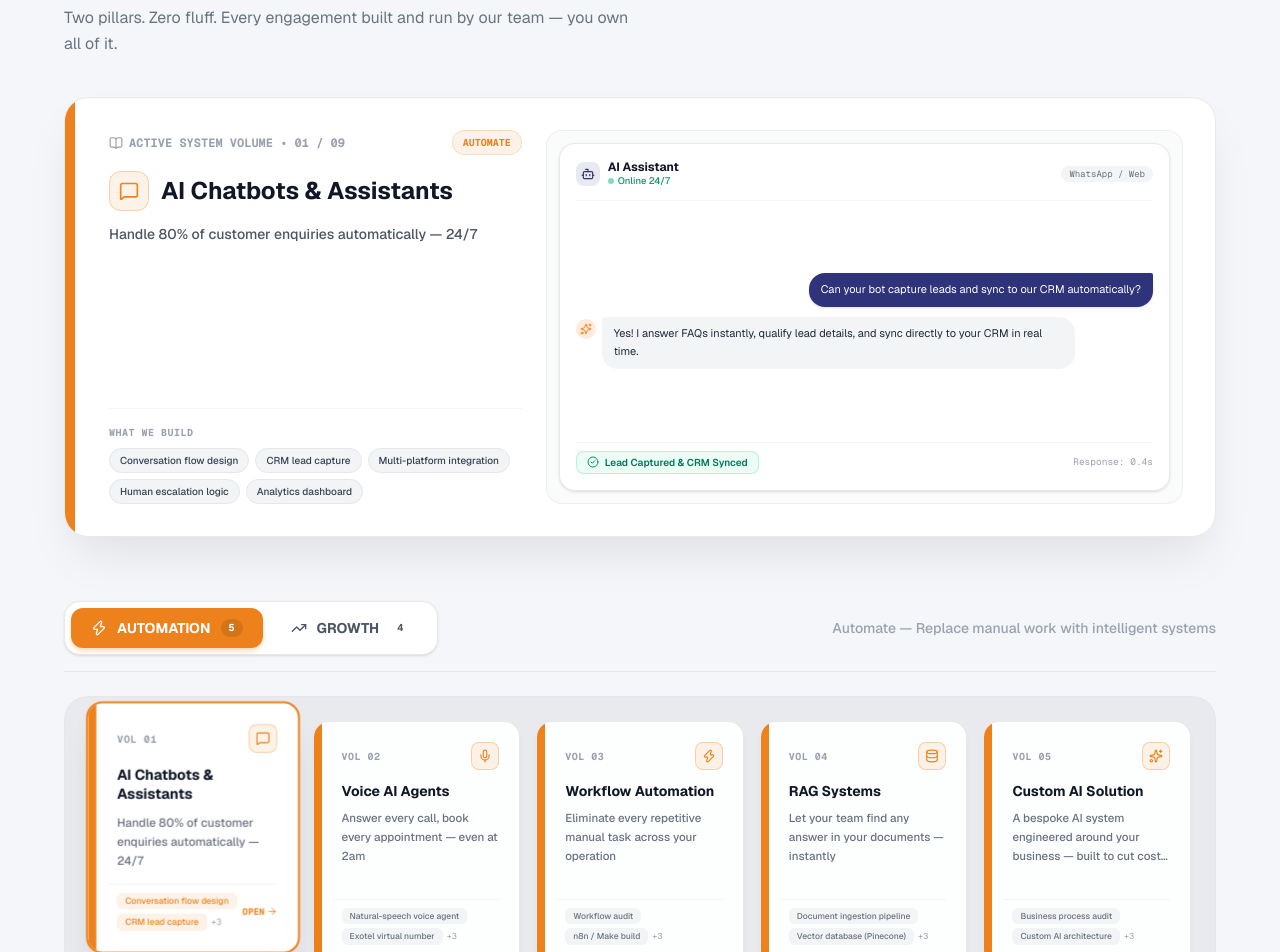
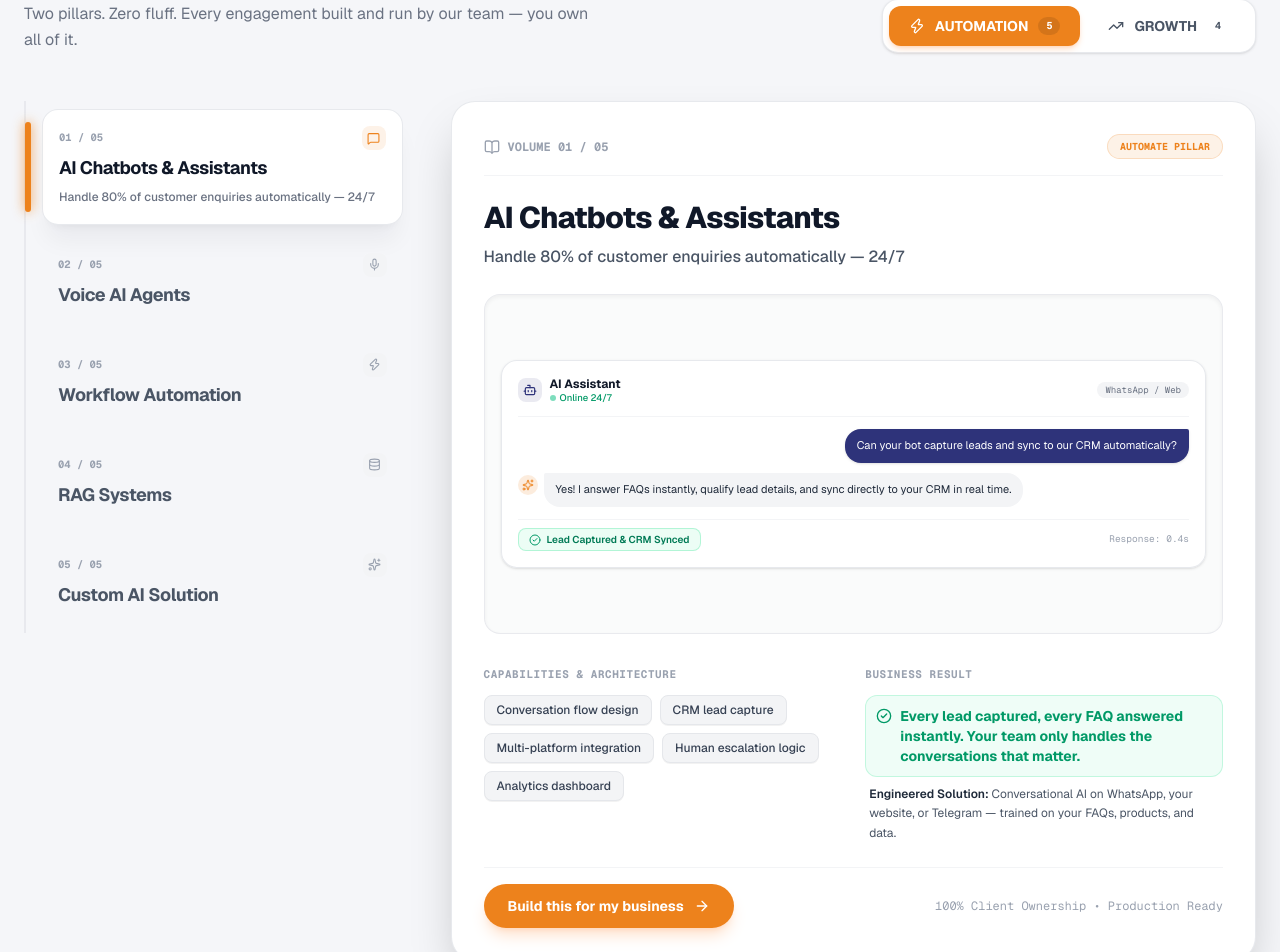
Before and after one commit to krush7789/Bail-fe-Test, a Next.js app: page / in a window 1280 px wide. Shown: the part 2260-3212 px from the top of the page. Built offline with nearby package versions, Linux system fonts and the light colour scheme.

Commit message:
services OnePage

```diff
--- a/src/components/immersive/ImmersiveServices.tsx
+++ b/src/components/immersive/ImmersiveServices.tsx
@@ -2,9 +2,8 @@
 
 import React, { useState } from "react";
 import { motion, AnimatePresence } from "framer-motion";
-import { GlowCard } from "@/components/ui/spotlight-card";
 import { DottedSurface } from "@/components/ui/dotted-surface";
-import { pillars, onRequest, type Service } from "@/content/catalog";
+import { pillars, onRequest, brand, type Service } from "@/content/catalog";
 import {
   SERVICE_VISUALS,
   ChatbotVisual,
@@ -22,6 +21,7 @@ import {
   BookOpen,
   ArrowRight,
   TrendingUp,
+  CheckCircle2,
   type LucideIcon,
 } from "lucide-react";
 
@@ -30,7 +30,6 @@ const PILLAR_META = {
     accentText: "text-[var(--bail-orange)]",
     accentBg: "bg-[var(--bail-orange)]/10",
     accentBorder: "border-[var(--bail-orange)]/30",
-    spineRibbon: "bg-[var(--bail-orange)]",
     dividerColor: "var(--bail-orange)",
     labelColor: "text-[var(--bail-orange)]",
     icons: [MessageSquare, Mic, Zap, Database, Sparkles] as LucideIcon[],
@@ -39,7 +38,6 @@ const PILLAR_META = {
     accentText: "text-[var(--bail-navy)]",
     accentBg: "bg-[var(--bail-navy)]/10",
     accentBorder: "border-[var(--bail-navy)]/30",
-    spineRibbon: "bg-[var(--bail-navy)]",
     dividerColor: "var(--bail-navy)",
     labelColor: "text-[var(--bail-navy)]",
     icons: [Target, Send, MessageCircle, BarChart2] as LucideIcon[],
@@ -51,239 +49,25 @@ const ALL_SERVICES = pillars.flatMap((p) =>
   p.services.map((s) => ({ ...s, pillarId: p.id }))
 );
 
-// ─── 1. Active Open-Book Terminal / Live System Preview ──────────────────────
-
-function OpenBookSystemPreview({ activeId }: { activeId: number }) {
-  const activeService = ALL_SERVICES.find((s) => s.id === activeId) ?? ALL_SERVICES[0];
-  const meta = PILLAR_META[activeService.pillarId as keyof typeof PILLAR_META];
-
-  // Find icon index
-  const pillar = pillars.find((p) => p.id === activeService.pillarId);
-  const serviceIndex = pillar?.services.findIndex((s) => s.id === activeId) ?? 0;
-  const Icon = meta.icons[serviceIndex] ?? Sparkles;
-
-  const ActiveVisualComponent = SERVICE_VISUALS[activeId] ?? ChatbotVisual;
-
-  return (
-    <div className="w-full max-w-6xl mx-auto mb-16 rounded-3xl bg-white border border-gray-200/90 shadow-2xl shadow-gray-900/10 backdrop-blur-xl p-6 md:p-8 flex flex-col lg:flex-row gap-6 min-h-[380px] lg:h-[440px] relative overflow-hidden">
-      {/* Decorative Book Spine Ribbon Accent on Left */}
-      <div
-        className={`absolute top-0 left-0 bottom-0 w-2.5 ${
-          activeService.pillarId === "automate"
-            ? "bg-[var(--bail-orange)]"
-            : "bg-[var(--bail-navy)]"
-        }`}
-      />
-
-      {/* Left Info Column (~40% Width) */}
-      <div className="w-full lg:w-[40%] flex flex-col justify-between space-y-4 pl-3">
-        <div>
-          {/* Header Row */}
-          <div className="flex items-center justify-between gap-2 mb-4">
-            <div className="flex items-center gap-1.5 text-xs font-bold font-mono text-gray-400">
-              <BookOpen className="w-3.5 h-3.5 text-gray-400" />
-              <span>ACTIVE SYSTEM VOLUME • {String(activeService.id).padStart(2, "0")} / 09</span>
-            </div>
-            <span
-              className={`text-[10px] font-mono font-bold uppercase px-2.5 py-1 rounded-full ${
-                activeService.pillarId === "automate"
-                  ? "bg-[var(--bail-orange)]/10 text-[var(--bail-orange)] border border-[var(--bail-orange)]/20"
-                  : "bg-[var(--bail-navy)]/10 text-[var(--bail-navy)] border border-[var(--bail-navy)]/20"
-              }`}
-            >
-              {activeService.pillarId}
-            </span>
-          </div>
-
-          {/* Title & Icon */}
-          <div className="flex items-center gap-3 mb-3">
-            <div
-              className={`w-10 h-10 rounded-xl flex items-center justify-center ${meta.accentBg} border ${meta.accentBorder} shrink-0`}
-            >
-              <Icon size={20} className={meta.accentText} />
-            </div>
-            <h3 className="text-xl md:text-2xl font-bold text-gray-900 leading-tight">
-              {activeService.title}
-            </h3>
-          </div>
-
-          {/* Hook Description (Verbatim) */}
-          <p className="text-sm font-medium text-gray-600 leading-relaxed mb-4">
-            {activeService.hook}
-          </p>
-        </div>
-
-        {/* Capability Tags (Verbatim) */}
-        <div className="pt-4 border-t border-gray-100">
-          <span className="text-[10px] font-bold uppercase tracking-wider text-gray-400 block mb-2 font-mono">
-            WHAT WE BUILD
-          </span>
-          <div className="flex flex-wrap gap-1.5">
-            {activeService.whatWeBuild.map((item, i) => (
-              <span
-                key={i}
-                className="text-[10px] px-2.5 py-1 rounded-full font-medium bg-gray-100 border border-gray-200 text-gray-700"
-              >
-                {item}
-              </span>
-            ))}
-          </div>
-        </div>
-      </div>
-
-      {/* Right Column (~60% Width): Dynamic Visual Simulation */}
-      <div className="w-full lg:w-[60%] h-64 lg:h-full rounded-2xl bg-gray-50/80 p-3 border border-gray-200/60 overflow-hidden relative">
-        <AnimatePresence mode="wait">
-          <motion.div
-            key={activeId}
-            initial={{ opacity: 0, scale: 0.97, y: 10 }}
-            animate={{ opacity: 1, scale: 1, y: 0 }}
-            exit={{ opacity: 0, scale: 0.97, y: -10 }}
-            transition={{ duration: 0.35, ease: [0.22, 1, 0.36, 1] }}
-            className="w-full h-full"
-          >
-            <ActiveVisualComponent />
-          </motion.div>
-        </AnimatePresence>
-      </div>
-    </div>
-  );
-}
-
-// ─── 2. 3D Library Book Spine Card (Pulls Out of Shelf on Hover/Click) ──────
-
-function LibraryBookSpineCard({
-  service,
-  index,
-  pillarId,
-  isActive,
-  onSelect,
-}: {
-  service: Service;
-  index: number;
-  pillarId: string;
-  isActive: boolean;
-  onSelect: () => void;
-}) {
-  const meta = PILLAR_META[pillarId as keyof typeof PILLAR_META];
-  if (!meta) return null;
-
-  const Icon = meta.icons[index] ?? Sparkles;
-
-  return (
-    <motion.div
-      tabIndex={0}
-      role="button"
-      aria-pressed={isActive}
-      onClick={onSelect}
-      onMouseEnter={onSelect}
-      onFocus={onSelect}
-      initial={false}
-      animate={
-        isActive
-          ? {
-              y: -16,
-              scale: 1.03,
-              rotateY: -3,
-              boxShadow: "0 25px 35px -10px rgba(0, 0, 0, 0.12)",
-            }
-          : {
-              y: 0,
-              scale: 1,
-              rotateY: 0,
-              boxShadow: "0 4px 6px -1px rgba(0, 0, 0, 0.05)",
-            }
-      }
-      whileHover={{
-        y: -18,
-        scale: 1.04,
-        rotateY: -4,
-        boxShadow: "0 30px 40px -12px rgba(0, 0, 0, 0.15)",
-      }}
-      transition={{ duration: 0.3, ease: [0.22, 1, 0.36, 1] }}
-      className={`
-        relative rounded-2xl p-5 text-left flex flex-col justify-between outline-none cursor-pointer overflow-hidden transition-colors
-        min-h-[210px] w-full
-        ${
-          isActive
-            ? "bg-white border-2 border-[var(--bail-orange)] z-20"
-            : "bg-white/90 border border-gray-200/90 hover:bg-white z-10"
-        }
-      `}
-    >
-      {/* 3D Book Spine Left Ribbon */}
-      <div
-        className={`absolute top-0 left-0 bottom-0 w-2 ${meta.spineRibbon}`}
-      />
-
-      <div className="pl-2">
-        {/* Book Header: Volume Number & Icon */}
-        <div className="flex items-center justify-between gap-2 mb-3">
-          <span className="font-mono text-[10px] font-bold text-gray-400 tracking-wider">
-            VOL {String(service.id).padStart(2, "0")}
-          </span>
-          <div
-            className={`w-7 h-7 rounded-lg flex items-center justify-center ${meta.accentBg} border ${meta.accentBorder}`}
-          >
-            <Icon size={14} className={meta.accentText} />
-          </div>
-        </div>
-
-        {/* Book Title (Verbatim) */}
-        <h4 className="text-sm font-bold text-gray-900 leading-snug mb-2">
-          {service.title}
-        </h4>
-
-        {/* Hook Description (Verbatim) */}
-        <p className="text-[11.5px] font-medium text-gray-500 leading-relaxed line-clamp-3 mb-3">
-          {service.hook}
-        </p>
-      </div>
-
-      {/* Book Bottom Ribbon & Tags */}
-      <div className="pl-2 pt-2 border-t border-gray-100 flex items-center justify-between mt-auto">
-        <div className="flex flex-wrap gap-1">
-          {service.whatWeBuild.slice(0, 2).map((tag, i) => (
-            <span
-              key={i}
-              className={`text-[8.5px] px-2 py-0.5 rounded-md font-medium ${
-                isActive
-                  ? "bg-[var(--bail-orange)]/10 text-[var(--bail-orange)] font-bold"
-                  : "bg-gray-100 text-gray-500"
-              }`}
-            >
-              {tag}
-            </span>
-          ))}
-          {service.whatWeBuild.length > 2 && (
-            <span className="text-[8.5px] text-gray-400 font-mono self-center">
-              +{service.whatWeBuild.length - 2}
-            </span>
-          )}
-        </div>
-
-        {isActive && (
-          <span className="text-[9px] font-bold font-mono text-[var(--bail-orange)] flex items-center gap-0.5">
-            OPEN <ArrowRight className="w-2.5 h-2.5" />
-          </span>
-        )}
-      </div>
-    </motion.div>
-  );
-}
-
-// ─── 3. Main Services Section Component ──────────────────────────────────────
-
 export default function ImmersiveServices() {
-  const [activeTab, setActiveTab] = useState<"automate" | "grow">("automate");
+  const [activeCategory, setActiveCategory] = useState<"automate" | "grow">("automate");
   const [activeServiceId, setActiveServiceId] = useState<number>(1);
 
-  const activePillar = pillars.find((p) => p.id === activeTab) || pillars[0];
+  const activePillar = pillars.find((p) => p.id === activeCategory) || pillars[0];
+  const meta = PILLAR_META[activeCategory as keyof typeof PILLAR_META];
 
-  const handleTabChange = (tabId: "automate" | "grow") => {
-    setActiveTab(tabId);
-    const targetPillar = pillars.find((p) => p.id === tabId);
-    if (targetPillar && !targetPillar.services.some((s) => s.id === activeServiceId)) {
+  const activeService = ALL_SERVICES.find((s) => s.id === activeServiceId) ?? activePillar.services[0];
+  const ActiveVisualComponent = SERVICE_VISUALS[activeService.id] ?? ChatbotVisual;
+
+  // Index of active service in the current category list
+  const categoryServices = activePillar.services;
+  const currentCategoryIndex = categoryServices.findIndex((s) => s.id === activeServiceId);
+  const activeIndexInPillar = currentCategoryIndex >= 0 ? currentCategoryIndex : 0;
+
+  const handleCategorySwitch = (category: "automate" | "grow") => {
+    setActiveCategory(category);
+    const targetPillar = pillars.find((p) => p.id === category);
+    if (targetPillar) {
       setActiveServiceId(targetPillar.services[0].id);
     }
   };
@@ -299,39 +83,35 @@ export default function ImmersiveServices() {
         <DottedSurface mode="absolute" className="opacity-5" />
       </div>
 
-      <div className="relative z-10 max-w-6xl mx-auto">
-        {/* 1. Section Eyebrow */}
+      <div className="relative z-10 max-w-7xl mx-auto">
+        {/* Section Eyebrow */}
         <span className="inline-block text-xs font-bold uppercase tracking-[0.2em] text-[var(--bail-orange)] mb-3">
           WHAT WE BUILD
         </span>
 
-        {/* 2. Heading */}
+        {/* Header & Category Toggle Row */}
+        <div className="flex flex-col lg:flex-row lg:items-end justify-between gap-6 mb-12">
+          <div>
             <h2
               id="services-heading"
-          className="text-4xl md:text-5xl font-bold text-gray-900 leading-tight mb-4"
+              className="text-4xl md:text-5xl font-bold text-gray-900 leading-tight mb-3"
             >
               Nine AI services.
               <br />
               <span className="text-gray-400 font-normal">All production-grade.</span>
             </h2>
+            <p className="text-base text-gray-500 max-w-xl leading-relaxed">
+              Two pillars. Zero fluff. Every engagement built and run by our team — you own all of it.
+            </p>
+          </div>
 
-        {/* 3. Supporting Paragraph */}
-        <p className="text-base text-gray-500 max-w-xl leading-relaxed mb-10">
-          Two pillars. Zero fluff. Every engagement built and run by our
-          team — you own all of it.
-        </p>
-
-        {/* 4. Active Open-Book Terminal / Live System Preview */}
-        <OpenBookSystemPreview activeId={activeServiceId} />
-
-        {/* 5. Category Tabs Bar (AUTOMATION & GROWTH) */}
-        <div className="flex flex-col sm:flex-row items-center justify-between gap-4 mb-6 border-b border-gray-200/80 pb-4">
-          <div className="inline-flex p-1.5 rounded-2xl bg-white border border-gray-200/90 shadow-sm gap-2">
+          {/* Category Toggle Control */}
+          <div className="inline-flex p-1.5 rounded-2xl bg-white border border-gray-200/90 shadow-sm gap-2 shrink-0 self-start lg:self-end">
             <button
               type="button"
-              onClick={() => handleTabChange("automate")}
+              onClick={() => handleCategorySwitch("automate")}
               className={`px-5 py-2.5 rounded-xl text-xs md:text-sm font-bold transition-all duration-200 flex items-center gap-2.5 ${
-                activeTab === "automate"
+                activeCategory === "automate"
                   ? "bg-[var(--bail-orange)] text-white shadow-md shadow-orange-500/20"
                   : "text-gray-600 hover:text-gray-900 hover:bg-gray-100/60"
               }`}
@@ -343,9 +123,9 @@ export default function ImmersiveServices() {
 
             <button
               type="button"
-              onClick={() => handleTabChange("grow")}
+              onClick={() => handleCategorySwitch("grow")}
               className={`px-5 py-2.5 rounded-xl text-xs md:text-sm font-bold transition-all duration-200 flex items-center gap-2.5 ${
-                activeTab === "grow"
+                activeCategory === "grow"
                   ? "bg-[var(--bail-navy)] text-white shadow-md shadow-indigo-900/20"
                   : "text-gray-600 hover:text-gray-900 hover:bg-gray-100/60"
               }`}
@@ -355,50 +135,182 @@ export default function ImmersiveServices() {
               <span className="text-[10px] font-mono px-2 py-0.5 rounded-full bg-white/10">4</span>
             </button>
           </div>
+        </div>
 
-          <span className="text-gray-400 text-xs md:text-sm font-medium">
-            {activePillar.label} — {activePillar.tagline}
+        {/* Main Split Showcase Container (Left Sticky List + Right Product Showcase) */}
+        <div className="flex flex-col lg:flex-row gap-8 lg:gap-12 items-start relative">
+
+          {/* LEFT SIDE: Sticky Vertical Service List (~32% Width) */}
+          <div className="w-full lg:w-[32%] sticky top-28 self-start flex flex-col gap-3 py-2 border-l-2 border-gray-200/80 pl-4 relative">
+
+            {categoryServices.map((service, index) => {
+              const isSelected = service.id === activeServiceId;
+              const Icon = meta.icons[index] ?? Sparkles;
+
+              return (
+                <div
+                  key={service.id}
+                  onClick={() => setActiveServiceId(service.id)}
+                  className={`relative cursor-pointer transition-all duration-300 rounded-2xl p-4 text-left group ${
+                    isSelected
+                      ? "bg-white shadow-xl shadow-gray-900/5 border border-gray-200/90"
+                      : "hover:bg-white/60 text-gray-500"
+                  }`}
+                >
+                  {/* Sliding Orange Vertical Indicator */}
+                  {isSelected && (
+                    <motion.div
+                      layoutId="active-indicator"
+                      className="absolute -left-[18px] top-3 bottom-3 w-1.5 rounded-full bg-[var(--bail-orange)] shadow-[0_0_12px_rgba(237,130,28,0.8)]"
+                      transition={{ type: "spring", stiffness: 350, damping: 30 }}
+                    />
+                  )}
+
+                  <div className="flex items-center justify-between gap-2 mb-1">
+                    <span className="text-[10.5px] font-mono font-bold text-gray-400">
+                      {String(index + 1).padStart(2, "0")} / {String(categoryServices.length).padStart(2, "0")}
+                    </span>
+                    <div
+                      className={`w-6 h-6 rounded-lg flex items-center justify-center ${
+                        isSelected ? meta.accentBg : "bg-gray-100"
+                      }`}
+                    >
+                      <Icon size={13} className={isSelected ? meta.accentText : "text-gray-400"} />
+                    </div>
+                  </div>
+
+                  <h3
+                    className={`text-base md:text-lg font-bold tracking-tight transition-colors ${
+                      isSelected ? "text-gray-900" : "text-gray-600 group-hover:text-gray-900"
+                    }`}
+                  >
+                    {service.title}
+                  </h3>
+
+                  {/* Expanded Hook Description for Active Item */}
+                  <AnimatePresence>
+                    {isSelected && (
+                      <motion.p
+                        initial={{ opacity: 0, height: 0 }}
+                        animate={{ opacity: 1, height: "auto" }}
+                        exit={{ opacity: 0, height: 0 }}
+                        transition={{ duration: 0.25 }}
+                        className="text-xs text-gray-500 mt-1.5 leading-relaxed overflow-hidden font-medium"
+                      >
+                        {service.hook}
+                      </motion.p>
+                    )}
+                  </AnimatePresence>
+                </div>
+              );
+            })}
+          </div>
+
+          {/* RIGHT SIDE: Interactive Product Showcase (~68% Width) */}
+          <div className="w-full lg:w-[68%] rounded-3xl bg-white border border-gray-200/90 shadow-2xl p-6 md:p-8 flex flex-col space-y-6 relative overflow-hidden transition-all">
+
+            {/* 1. Header Info */}
+            <div className="flex flex-col md:flex-row md:items-center justify-between gap-2 pb-4 border-b border-gray-100">
+              <div className="flex items-center gap-2 text-xs font-bold font-mono text-gray-400">
+                <BookOpen className="w-4 h-4 text-gray-400" />
+                <span>
+                  VOLUME {String(activeIndexInPillar + 1).padStart(2, "0")} / {String(categoryServices.length).padStart(2, "0")}
+                </span>
+              </div>
+              <span
+                className={`text-[10px] font-mono font-bold uppercase px-3 py-1 rounded-full self-start md:self-auto ${
+                  activeCategory === "automate"
+                    ? "bg-[var(--bail-orange)]/10 text-[var(--bail-orange)] border border-[var(--bail-orange)]/20"
+                    : "bg-[var(--bail-navy)]/10 text-[var(--bail-navy)] border border-[var(--bail-navy)]/20"
+                }`}
+              >
+                {activePillar.label} PILLAR
               </span>
             </div>
 
-        {/* 6. Active Category Digital Bookshelf Rack */}
+            {/* 2. Active Service Title & Outcome Description */}
+            <div>
+              <h3 className="text-2xl md:text-3xl font-extrabold text-gray-900 mb-2 tracking-tight">
+                {activeService.title}
+              </h3>
+              <p className="text-base text-gray-600 font-medium leading-relaxed">
+                {activeService.hook}
+              </p>
+            </div>
+
+            {/* 3. Interactive Product Preview Container */}
+            <div className="w-full min-h-[300px] lg:min-h-[340px] rounded-2xl bg-gray-50/80 border border-gray-200/80 p-3 md:p-4 shadow-inner relative overflow-hidden flex items-center justify-center">
               <AnimatePresence mode="wait">
                 <motion.div
-            key={activeTab}
-            initial={{ opacity: 0, y: 12 }}
-            animate={{ opacity: 1, y: 0 }}
-            exit={{ opacity: 0, y: -12 }}
-            transition={{ duration: 0.25 }}
-            className="p-4 md:p-6 rounded-3xl bg-slate-900/5 border border-gray-200/80 backdrop-blur-sm relative"
+                  key={activeServiceId}
+                  initial={{ opacity: 0, scale: 0.98, y: 12 }}
+                  animate={{ opacity: 1, scale: 1, y: 0 }}
+                  exit={{ opacity: 0, scale: 0.98, y: -12 }}
+                  transition={{ duration: 0.3 }}
+                  className="w-full h-full"
                 >
-            {/* Horizontal Shelf Line */}
-            <div className="absolute bottom-0 inset-x-4 h-2 bg-gradient-to-r from-gray-200 via-gray-300 to-gray-200 rounded-full shadow-inner pointer-events-none" />
+                  <ActiveVisualComponent />
+                </motion.div>
+              </AnimatePresence>
+            </div>
 
-            {/* 3D Books Grid Layout */}
-            <div
-              className={`
-                grid grid-cols-1 sm:grid-cols-2 ${
-                  activeTab === "automate"
-                    ? "lg:grid-cols-5"
-                    : "lg:grid-cols-4"
-                } gap-4 relative z-10
-              `}
+            {/* 4. Bottom Grid: Capabilities + Business Result */}
+            <div className="grid grid-cols-1 md:grid-cols-2 gap-6 pt-2">
+
+              {/* Left Grid: Capabilities (What We Build Pill Tags) */}
+              <div>
+                <span className="text-[11px] font-bold uppercase tracking-wider text-gray-400 block mb-3 font-mono">
+                  CAPABILITIES & ARCHITECTURE
+                </span>
+                <div className="flex flex-wrap gap-2">
+                  {activeService.whatWeBuild.map((capability, i) => (
+                    <span
+                      key={i}
+                      className="text-xs px-3 py-1.5 rounded-lg font-medium bg-gray-100 border border-gray-200 text-gray-700 shadow-2xs"
                     >
-              {activePillar.services.map((service, index) => (
-                <LibraryBookSpineCard
-                  key={service.id}
-                  service={service}
-                  index={index}
-                  pillarId={activePillar.id}
-                  isActive={activeServiceId === service.id}
-                  onSelect={() => setActiveServiceId(service.id)}
-                />
+                      {capability}
+                    </span>
                   ))}
                 </div>
-          </motion.div>
-        </AnimatePresence>
+              </div>
 
-        {/* 7. Footer / Category Tags */}
+              {/* Right Grid: Business Result & Outcome */}
+              <div>
+                <span className="text-[11px] font-bold uppercase tracking-wider text-gray-400 block mb-3 font-mono">
+                  BUSINESS RESULT
+                </span>
+                <div className="space-y-2 text-xs md:text-sm text-gray-700">
+                  <div className="flex items-start gap-2 text-emerald-600 font-bold bg-emerald-50/80 border border-emerald-200/60 p-2.5 rounded-xl">
+                    <CheckCircle2 className="w-4 h-4 shrink-0 mt-0.5" />
+                    <span>{activeService.outcome}</span>
+                  </div>
+                  <div className="text-gray-600 text-xs leading-relaxed pl-1">
+                    <span className="font-semibold text-gray-800">Engineered Solution: </span>
+                    {activeService.solution}
+                  </div>
+                </div>
+              </div>
+            </div>
+
+            {/* 5. Action Buttons Row */}
+            <div className="pt-4 border-t border-gray-100 flex flex-wrap items-center justify-between gap-4">
+              <a
+                href="/#contact"
+                className="inline-flex items-center gap-2.5 px-6 py-3 rounded-full bg-[var(--bail-orange)] text-white font-bold text-xs md:text-sm hover:brightness-110 transition-all shadow-lg shadow-orange-500/20 hover:scale-105"
+              >
+                <span>Build this for my business</span>
+                <ArrowRight className="w-4 h-4" />
+              </a>
+
+              <span className="text-xs text-gray-400 font-mono">
+                100% Client Ownership • Production Ready
+              </span>
+            </div>
+
+          </div>
+        </div>
+
+        {/* Footer / Category Tags */}
         <div className="mt-20 pt-8 border-t border-gray-200/80 text-center">
           <p className="text-xs text-gray-400 uppercase tracking-widest mb-4 font-medium font-mono">
             ALSO AVAILABLE ON REQUEST
@@ -414,6 +326,7 @@ export default function ImmersiveServices() {
             ))}
           </div>
         </div>
+
       </div>
     </section>
   );
```
Lines whose indentation alone changed are shown as unchanged.
